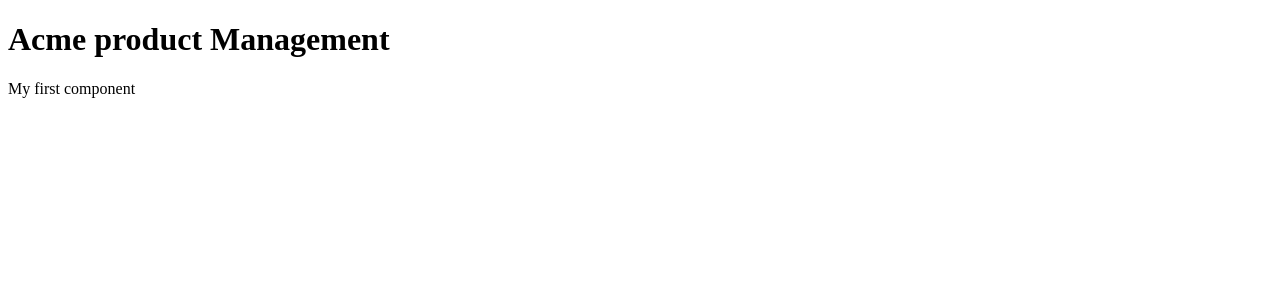
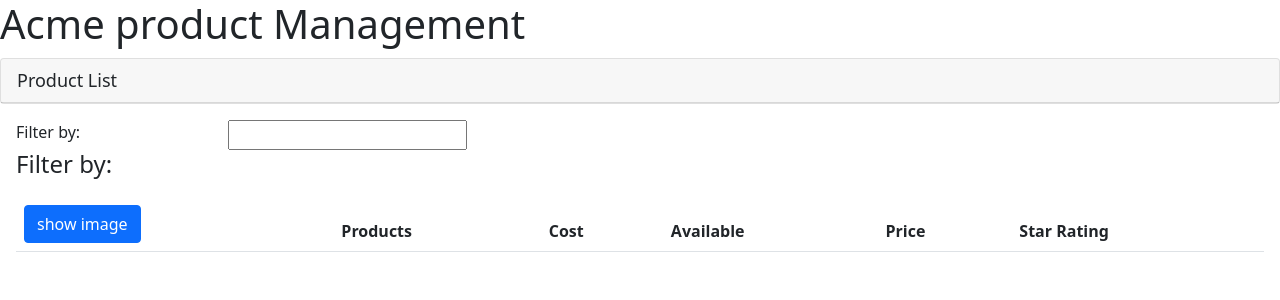
Before and after one commit to subarna-twayana/APM_Angular, an Angular app: page / in a window 1280 px wide. Shown: the top 300 px of the page. Built offline with nearby package versions, Linux system fonts and the light colour scheme.

Commit message:
building template and component

```diff
--- a/package.json
+++ b/package.json
@@ -18,6 +18,8 @@
     "@angular/platform-browser": "~12.0.0",
     "@angular/platform-browser-dynamic": "~12.0.0",
     "@angular/router": "~12.0.0",
+    "bootstrap": "^5.1.3",
+    "font-awesome": "^4.7.0",
     "rxjs": "~6.6.0",
     "tslib": "^2.1.0",
     "zone.js": "~0.11.4"
--- a/src/app/app.component.ts
+++ b/src/app/app.component.ts
@@ -4,10 +4,11 @@
   selector: 'pm-root',
   template: `
   <div><h1>{{pageTitle}}</h1>
-    <div> My first component </div>
+  <pm-products> </pm-products>
   </div>
   `
+
 })
 export class AppComponent {
-  pageTitle: string = 'Acme product Management'
+  pageTitle: string ='Acme product Management' ;
 }
--- a/src/app/app.module.ts
+++ b/src/app/app.module.ts
@@ -2,10 +2,12 @@
 import { BrowserModule } from '@angular/platform-browser';
 
 import { AppComponent } from './app.component';
+import { ProductListComponent } from './products/product-list.component';
 
 @NgModule({
   declarations: [
-    AppComponent
+    AppComponent,
+    ProductListComponent
   ],
   imports: [
     BrowserModule
--- /dev/null
+++ b/src/app/products/product-list.component.html
@@ -0,0 +1,40 @@
+<div class='card'>
+    <div class= 'card-header'>
+        Product List
+    </div>
+</div>
+<div class= 'card-body'>
+    <div class='row'>
+        <div class='col-md-2'>Filter by:</div>
+        <div class='col-md-4'>
+            <input type='text'/>
+        </div>
+    </div>
+    <div class='row'>
+        <div class='col-md-6'>
+            <h4>Filter by: </h4>
+        </div>
+    </div>
+
+    <div class="table-responsive">
+        <table class="table">
+            <thead>
+                <tr>
+                    <th>
+                        <button class='btn btn-primary'>
+                            show image
+                        </button>
+                    </th>
+                    <th>Products</th>
+                    <th>Cost</th>
+                    <th>Available</th>
+                    <th>Price</th>
+                    <th>Star Rating</th>
+                </tr>
+            </thead>
+            <tbody>
+
+            </tbody>
+        </table>
+      </div>
+</div>
--- a/src/styles.css
+++ b/src/styles.css
@@ -1,4 +1,7 @@
 /* You can add global styles to this file, and also import other style files */
+@import "~bootstrap/dist/css/bootstrap.min.css";
+@import "~font-awesome/css/font-awesome.min.css";
+
 div.card-header {
  font-size: large;
 }
```
Also changed, not shown: src/app/products/product-list.component.ts (added, +10 -0 lines), 1 other file (tests, documents, lock files or other folders).
